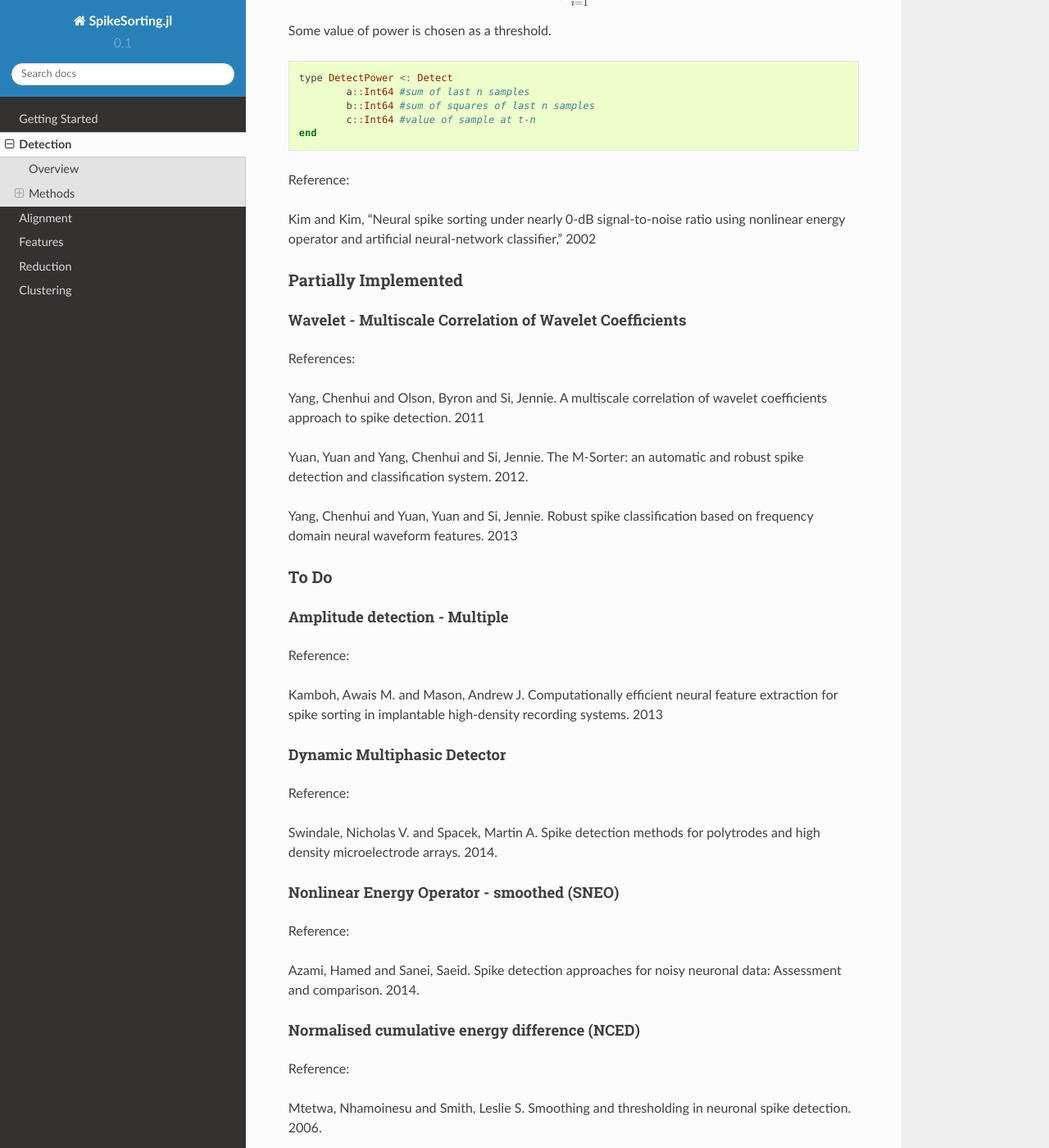
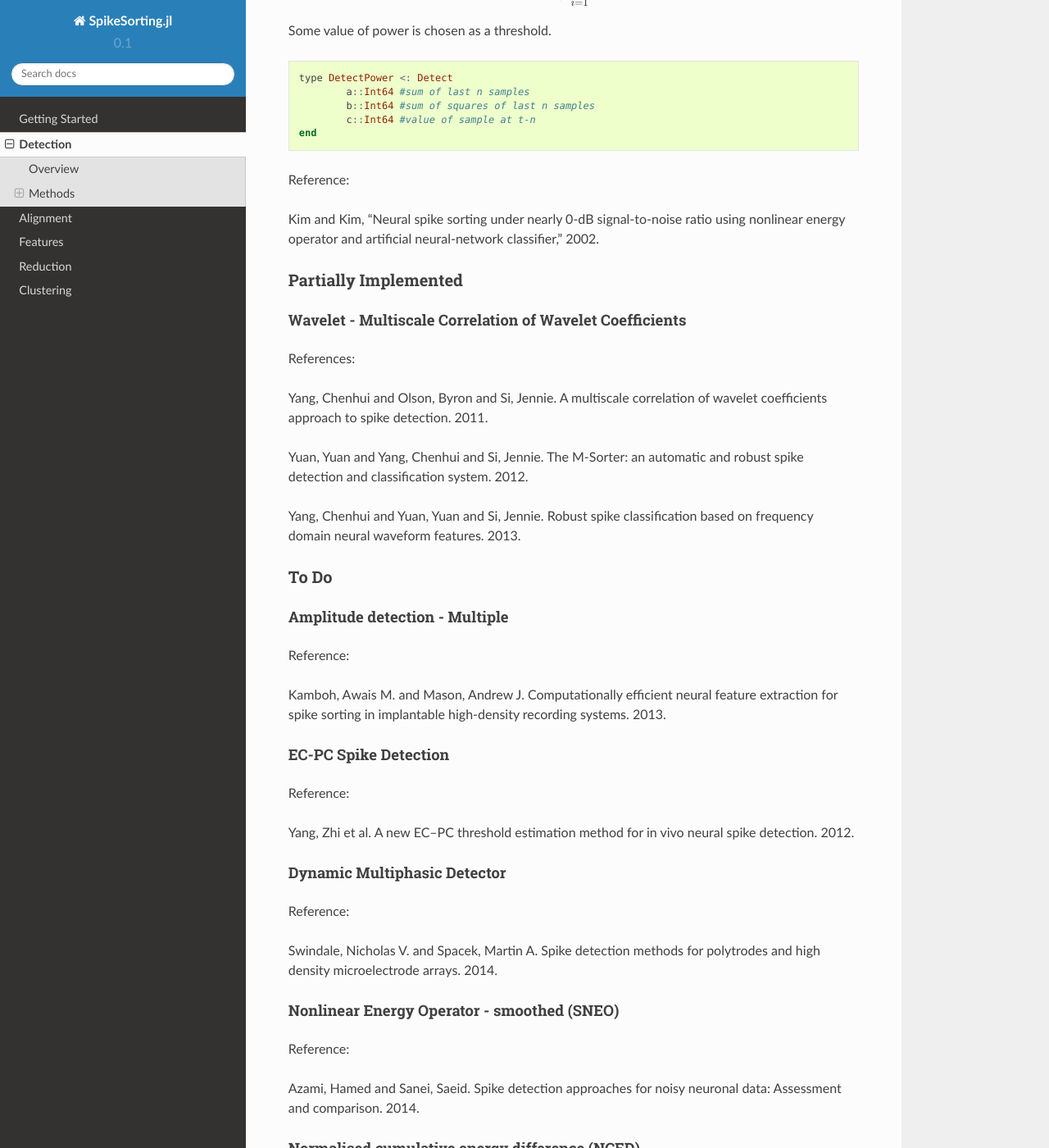
Before and after one commit to paulmthompson/SpikeSorting.jl, a Sphinx documentation site: the page built from docs/Detection.rst, in a window 1280 px wide and 1400 px high, scrolled down 1828 px. Shown: the whole window at 82% size. Built offline with Sphinx 7.4.7 and the Read the Docs theme 2.0.0, drawn with Linux system fonts in a browser that asks for light colours; some of the changed text lies outside the part shown.

Commit message:
Update Detection.rst

```diff
--- a/docs/Detection.rst
+++ b/docs/Detection.rst
@@ -89,7 +89,7 @@ Some value of power is chosen as a threshold.
 
 Reference:
 
-Kim and Kim, "Neural spike sorting under nearly 0-dB signal-to-noise ratio using nonlinear energy operator and artificial neural-network classifier," 2002
+Kim and Kim, "Neural spike sorting under nearly 0-dB signal-to-noise ratio using nonlinear energy operator and artificial neural-network classifier," 2002.
 
 ======================
 Partially Implemented
@@ -101,11 +101,11 @@ Wavelet - Multiscale Correlation of Wavelet Coefficients
 
 References:
 
-Yang, Chenhui and Olson, Byron and Si, Jennie. A multiscale correlation of wavelet coefficients approach to spike detection. 2011
+Yang, Chenhui and Olson, Byron and Si, Jennie. A multiscale correlation of wavelet coefficients approach to spike detection. 2011.
 
 Yuan, Yuan and Yang, Chenhui and Si, Jennie. The M-Sorter: an automatic and robust spike detection and classification system. 2012.
 
-Yang, Chenhui and Yuan, Yuan and Si, Jennie. Robust spike classification based on frequency domain neural waveform features. 2013
+Yang, Chenhui and Yuan, Yuan and Si, Jennie. Robust spike classification based on frequency domain neural waveform features. 2013.
 
 ==========
 To Do
@@ -117,7 +117,15 @@ Amplitude detection - Multiple
 
 Reference:
 
-Kamboh, Awais M. and Mason, Andrew J. Computationally efficient neural feature extraction for spike sorting in implantable high-density recording systems. 2013
+Kamboh, Awais M. and Mason, Andrew J. Computationally efficient neural feature extraction for spike sorting in implantable high-density recording systems. 2013.
+
+---------------------
+EC-PC Spike Detection
+---------------------
+
+Reference:
+
+Yang, Zhi et al. A new EC–PC threshold estimation method for in vivo neural spike detection. 2012.
 
 ----------------------------
 Dynamic Multiphasic Detector
@@ -191,6 +199,6 @@ Wavelet - Wavelet Footprints
 
 Reference:
 
-Kwon, and Oweiss. Wavelet footprints for detection and sorting of extracellular neural action potentials. 2011
+Kwon, and Oweiss. Wavelet footprints for detection and sorting of extracellular neural action potentials. 2011.
 
-Kwon, Ki Yong and Eldawlatly, Seif and Oweiss, Karim. NeuroQuest: a comprehensive analysis tool for extracellular neural ensemble recordings. 2012
+Kwon, Ki Yong and Eldawlatly, Seif and Oweiss, Karim. NeuroQuest: a comprehensive analysis tool for extracellular neural ensemble recordings. 2012.
```
